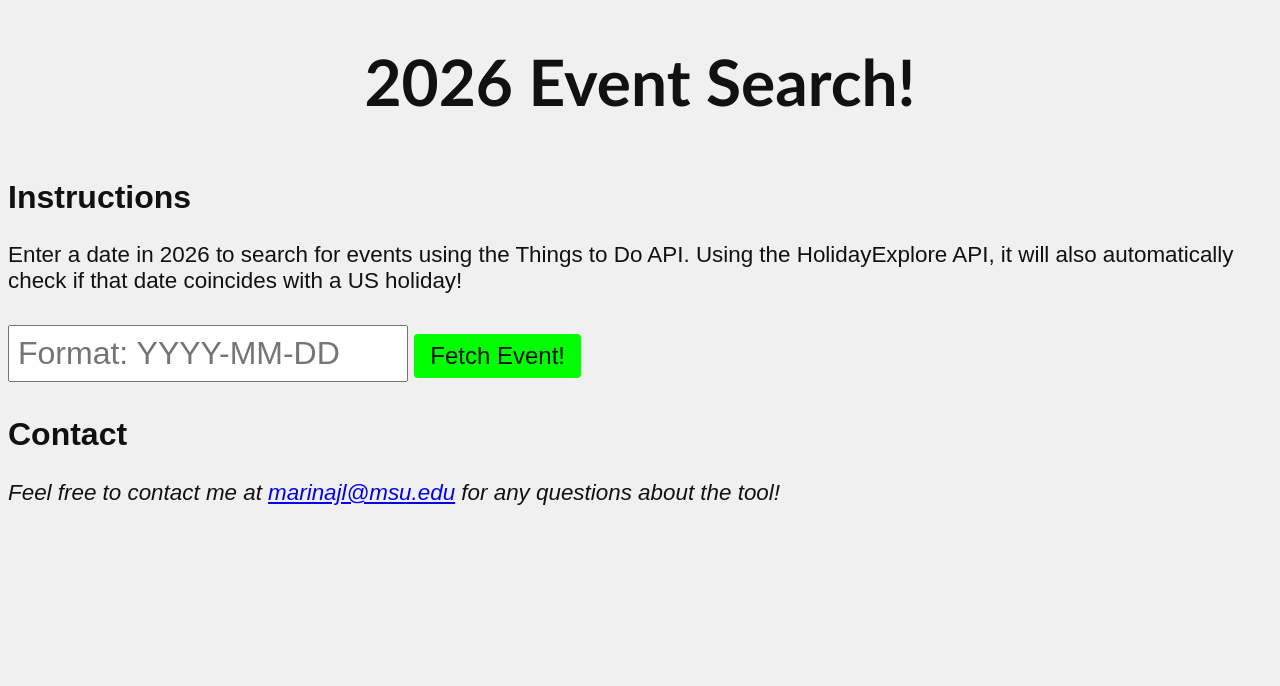
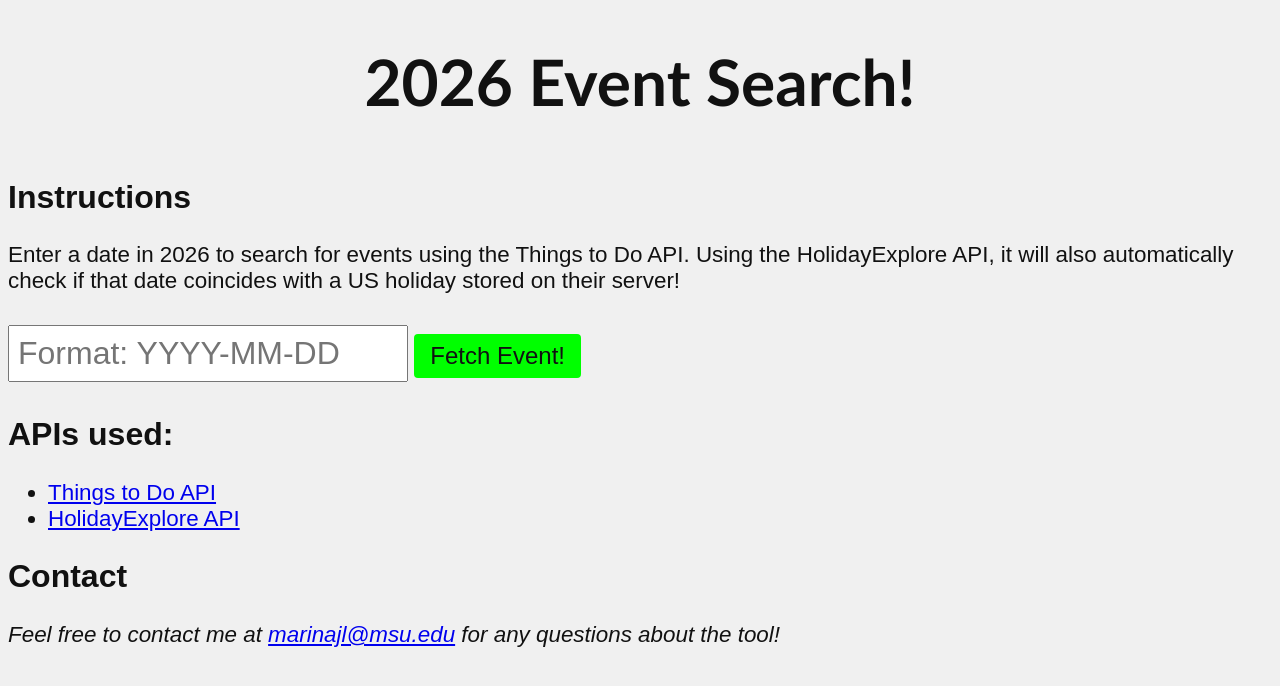
Before and after one commit to marinaj-l/api-lab, a plain HTML site: page index.html in a window 1280 px wide. Drawn offline with Linux system fonts and the light colour scheme.

Commit message:
Added links to APIs used

```diff
--- a/index.html
+++ b/index.html
@@ -11,7 +11,7 @@
     <h1>2026 Event Search!</h1>
     <main>
         <h2>Instructions</h2>
-        <p>Enter a date in 2026 to search for events using the Things to Do API. Using the HolidayExplore API, it will also automatically check if that date coincides with a US holiday!</p>
+        <p>Enter a date in 2026 to search for events using the Things to Do API. Using the HolidayExplore API, it will also automatically check if that date coincides with a US holiday stored on their server!</p>
         <input type="text" id="dateentry" placeholder="Format: YYYY-MM-DD">
         <button id="getoutput" onclick="fetchData(); fetchUSHoliday(document.getElementById('dateentry').value.trim());">Fetch Event!</button>
         <!-- AI Disclosure:
@@ -23,6 +23,11 @@
         <p id="holiday-result" aria-live="polite"></p>
     </main>
     <footer>
+        <h2>APIs used:</h2>
+        <ul>
+            <li><a href="https://thingstodoapi.com/" target="_blank" rel="noopener noreferrer">Things to Do API</a></li>
+            <li><a href="https://holidayexplore.com/" target="_blank" rel="noopener noreferrer">HolidayExplore API</a></li>
+        </ul>
         <h2>Contact</h2>
             <address>
                 <p>Feel free to contact me at <a href="mailto:marinajl@msu.edu">marinajl@msu.edu</a> for any questions about the tool!</p>
```
